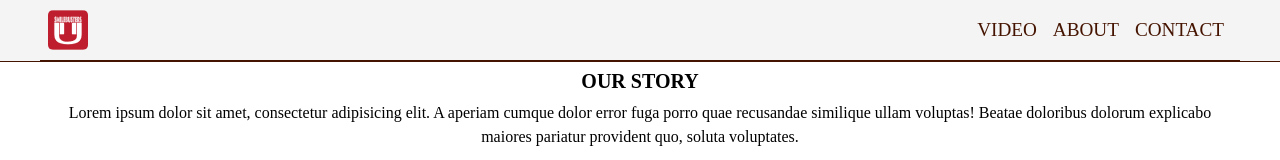
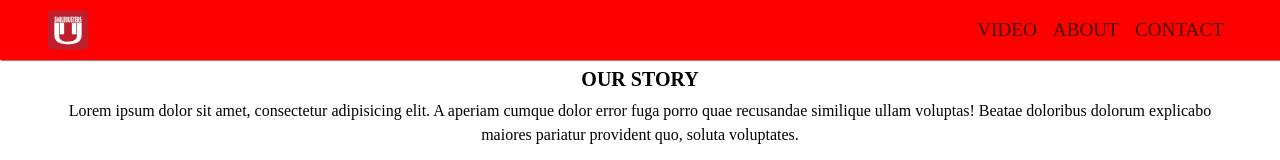
Before and after one commit to eelok/smilebusters, a React (Create React App) app: page /about in a window 1280 px wide. Shown: the top 160 px of the page. Built offline with nearby package versions, Linux system fonts and the light colour scheme.

Commit message:
add some changes in css

```diff
--- a/src/components/header/header.scss
+++ b/src/components/header/header.scss
@@ -1,14 +1,14 @@
 .header-wrapper {
   width: 100%;
-  //box-shadow: 1px 1px 1px var(--secondary-color-brown-rgba);
-  border-bottom: 1px solid var(--secondary-color-choco-brown);
-  background-color: var(--color-white);
+  background-color: red;
+  box-shadow: 1px 1px 1px var(--secondary-color-brown-rgba);
+  //background-color: var(--color-white);
 }
 
 .header {
   width: 100%;
-  border-bottom: 1px solid var(--secondary-color-choco-brown);
-  background-color: var(--color-white);
+  //box-shadow: 1px 1px 1px var(--secondary-color-brown-rgba);
+  //background-color: var(--color-white);
   display: flex;
   justify-content: space-between;
   z-index: 1000;
--- a/src/pages/homepage.scss
+++ b/src/pages/homepage.scss
@@ -15,7 +15,6 @@
 
   &__text {
     text-align: center;
-    color: var(--secondary-color-choco-brown);
 
     @media (min-width: 1201px) {
       display: flex;
```
